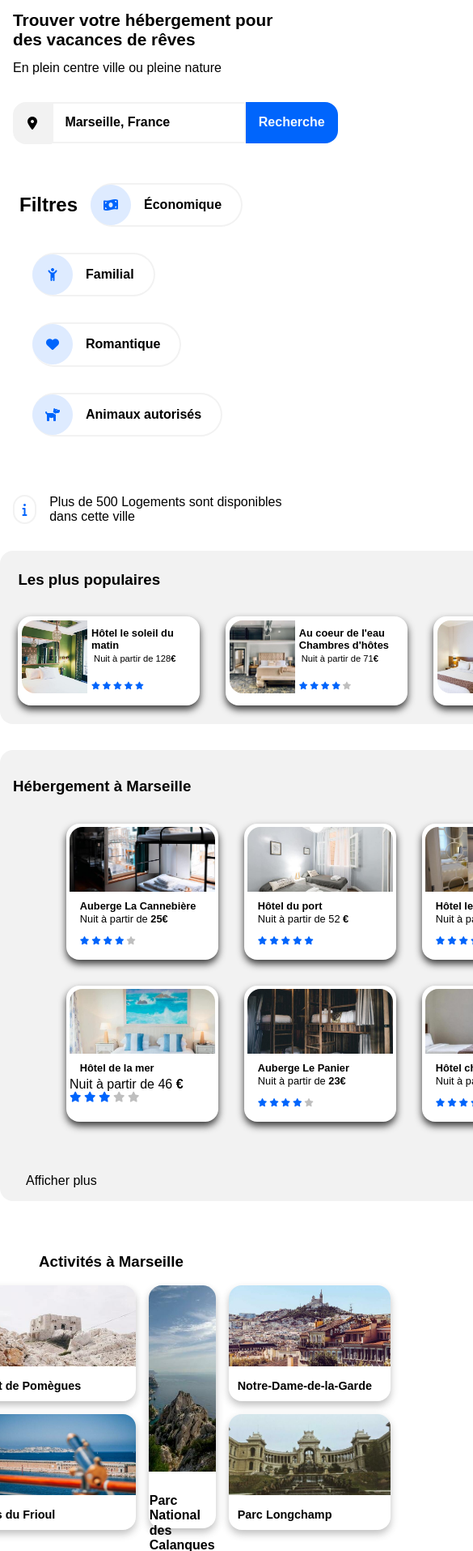
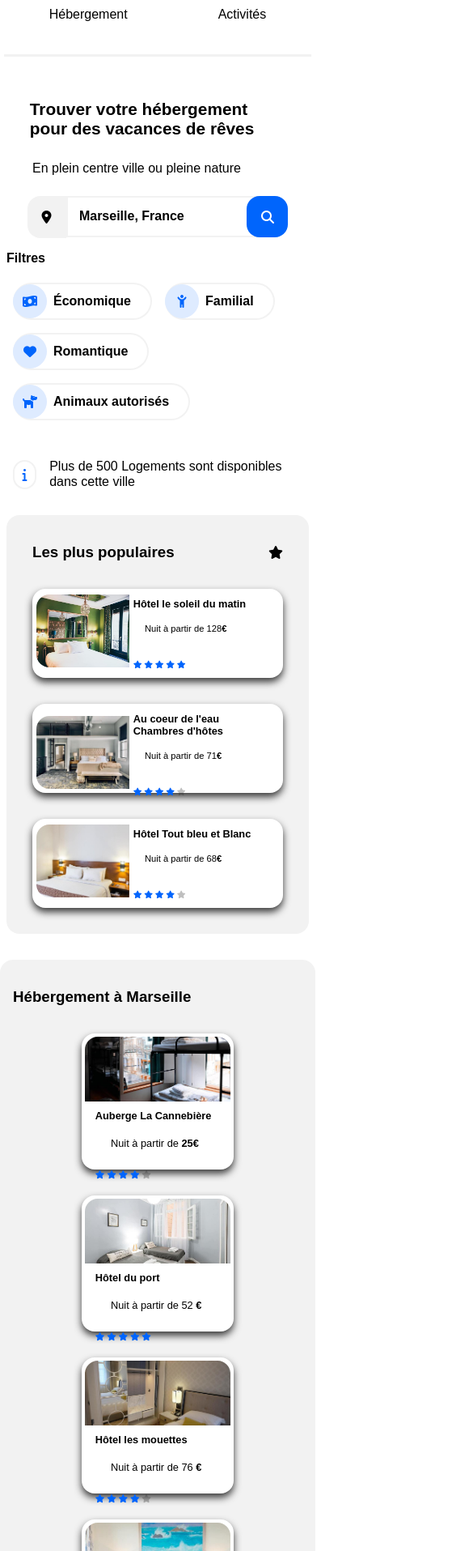
Before and after one commit to Biseray/p2_oc_biseray-, a plain HTML site: page index.html in a window 390 px wide. Shown: the part 85-2000 px from the top of the page at 81% size, 585 px wide, since content can reach past the window. Drawn offline with Linux system fonts and the light colour scheme; a web font is replaced by a local one.

Commit message:
(ajout fichier css mobile )

```diff
--- /dev/null
+++ b/css/mobile.styles.css
@@ -0,0 +1,220 @@
+@media screen and (max-width: 768px) {
+
+
+        body {
+            margin: auto ;
+            width: auto;
+
+            }
+
+    /* header  */
+        header {
+            padding: auto;
+            display: flex;
+            flex-direction: column;
+            justify-content:center;
+        }
+
+        header img {
+            text-align: center;
+
+        }
+        /* nav bar */
+
+      nav li {
+        width: 100%;
+        font-weight: 500;
+        padding: 2.5em;
+        padding-top: 1em;
+        text-align: center;
+        transition: color 0.2s ease-in-out, border 0.2s ease-in-out;
+        border-bottom: 3px #f2f2f2 solid;
+        text-align: center;
+
+    }
+
+    nav ul { padding-left: 0em;
+
+    }
+
+    nav li:hover {
+        width: 100%;
+        font-weight: 500;
+        padding: 2.5em;
+        padding-top: 1em;
+        text-align: center;
+        transition: color 0.2s ease-in-out, border 0.2s ease-in-out;
+        border-bottom: 3px #0065fc solid;
+        border-top: none ;
+
+    }
+
+    nav a:hover {
+        border-top: none ;
+    }
+    /* searchbar  */
+    .iconesearch {
+        display: block;
+    }
+
+    .searchtext{
+        display: none;
+    }
+    .fa-magnifying-glass
+     {
+        cursor: pointer;
+        margin-left:-1em ;
+        background-color: #0065FC;
+        color: white;
+	padding: 1.1em;
+    border: none;
+	border-radius: 1em 1em 1em 1em;
+
+    }
+
+    form {
+        display: flex;
+        justify-content: center;
+        margin:0em;
+    }
+
+    section h1 {
+
+        margin: 1em;
+    }
+
+    section p {
+        margin: 1em;
+        padding: 0.5em;
+    }
+
+
+    /* filters  */
+    .filtresbtn i {
+        height: 2.5em;
+        width: 2.5em;
+
+
+    }
+
+    .listfilters p {
+	padding: 0.5em;
+	padding-right: 1.5em;
+	margin: 0em;
+	font-weight: bold;
+}
+
+.filtresbtn {
+    margin: 0.5em;
+}
+
+.listfilters {
+    padding: 0em;
+	align-items: center;
+	display: flex;
+	flex-flow: wrap;
+    margin: 0em;
+
+}
+main { margin: 0.5em;
+
+}
+main h2 {
+    font-size: 1em
+}
+
+
+.hébergement {
+	margin: auto;
+	display: flex;
+	flex-direction: column;
+	background-color: #f2f2f2;
+	border-radius: 1em;
+	padding: 1em;
+	width: auto;
+}
+#containerarticle {
+
+	display: flex;
+	flex-direction:column;
+	justify-content: center;
+	flex-wrap: wrap;
+	position: relative;
+	width: auto;
+	max-width: auto;
+	min-width: 60px;
+
+
+
+}
+.contenairpopular {
+	display: flex;
+	flex-direction: column;
+}
+
+.sectionpopular {
+	display: flex;
+	flex-direction: column;
+	background-color: #f2f2f2;
+	border-radius: 1em;
+	padding: 1em;
+	width: auto;
+
+}
+
+#containerarticle {
+
+	display: flex;
+	flex-direction: row;
+	justify-content: center;
+	flex-wrap: wrap;
+	position: relative;
+	width: auto;
+	max-width: auto;
+	min-width: 60px;
+
+
+
+}
+
+.listactivity {
+	width: 100%;
+	display: flex;
+    flex-direction: column;
+	justify-content: space-around;
+
+
+
+}
+
+.card-activity1  {
+
+
+	width: 100%;
+    height: 80%;
+    max-width: 100%;
+	box-shadow: 0px 5px 10px rgba(56, 56, 56, 0.315);
+	border-radius: 1em 1em 1em 1em;
+}
+
+.card-activity2  img {
+    width: 100%;
+}
+.card-activity2  {
+    width: 100%;
+    height: 80%;
+	width: 100%;
+}
+
+.activityimg  {
+    height: 100px;
+
+}
+
+.activityimg2 .card-activity1 {
+    width: 100%;
+    height: 00px ;
+    box-shadow: 0px 5px 10px rgba(56, 56, 56, 0.315);
+    border-radius: 1em 1em 1em 1em;
+}
+}
--- a/css/styles.css
+++ b/css/styles.css
@@ -62,6 +62,8 @@ section p {
 	margin: 0%;
 }
 
+
+
 /* searchbar  */
 form {
 	display: flex;
@@ -70,9 +72,10 @@ form {
 	margin-bottom: 1em;
 }
 
-form i {
+form .fa-location-dot {
+
 	background-color: #f2f2f2;
-	padding: 1.2em;
+	padding: 1em;
 	border-radius: 1em 0em 0em 1em;
 	border: #f2f2f2 2px solid;
 
@@ -98,18 +101,19 @@ form p {
 	font-size: 1.2em;
 }
 
+
 /* filters */
 
 
 
-main p {
+.listfilters p {
 	padding: 1em;
 	padding-right: 1.5em;
 	margin: 0em;
 	font-weight: bold;
 }
 
-main {
+.listfilters {
 	align-items: center;
 	display: flex;
 	flex-flow: wrap;
@@ -160,6 +164,11 @@ main {
 
 #info p {
 	padding: 1em;
+
+}
+
+.iconesearch {
+	display: none;
 
 }
 
@@ -384,34 +393,24 @@ span {
 }
 
 /* listactivity */
-
-.card-activity1 {
-
-
-	width: 300px;
-
-	box-shadow: 0px 5px 10px rgba(56, 56, 56, 0.315);
-	border-radius: 1em 1em 1em 1em;
-}
-
-.activityimg {
-	height: 80%;
+.listactivity {
 	width: 100%;
-	position: relative;
-	object-fit: cover;
-	border-radius: 1em 1em 0em 0em;
-
+	display: flex;
+	justify-content: space-around;
 
 }
 
-.activityimg img {
+.overlaycard {
+	display: flex;
+	flex-direction: column;
+	gap: 1em;
 
-	height: 500px;
 }
 
 a {
 	text-decoration: none;
 	color: #000000;
+
 }
 
 .activitytitle {
@@ -419,7 +418,29 @@ a {
 	margin-left: 10px;
 }
 
+/* card1  */
+.card-activity1 {
+	width: 300px;
+	box-shadow: 0px 5px 10px rgba(56, 56, 56, 0.315);
+	border-radius: 1em 1em 1em 1em;
+}
 
+.activityimg {
+	object-fit: cover;
+	position: relative;
+	height: 80%;
+	width: 100%;
+
+	border-radius: 1em 1em 0em 0em;
+}
+
+.activityimg img {
+	height: 500px;
+
+}
+
+
+/* card2 */
 .card-activity2 {
 	width: 280px;
 	max-width: 100%;
@@ -434,8 +455,6 @@ a {
 	width: 100%;
 	max-height: 100%;
 	height: 600px;
-
-
 }
 
 .activityimg2 {
@@ -448,22 +467,8 @@ a {
 }
 
 
-.listactivity {
-	width: 100%;
-	display: flex;
-	justify-content: space-around;
 
-
-
-}
-
-.overlaycard {
-	display: flex;
-	flex-direction: column;
-	gap: 1em;
-
-}
-
+/*  */
 footer {
 	margin-top: 4em;
 	display: flex;
@@ -656,6 +661,7 @@ footer h5 {
 	.activityimg img {
 
 		height: 200px;
+
 	}
 	.activitytitle {
 		margin: 0em;
@@ -693,6 +699,6 @@ footer h5 {
 	}
 	.sectionactivity
 	{
-		margin: 3em;
+		margin: 3em
 	}
 }
--- a/index.html
+++ b/index.html
@@ -1,5 +1,5 @@
 <!DOCTYPE html>
-<html lang="en">
+<html lang="fr">
   <head>
     <meta charset="UTF-8">
     <meta http-equiv="X-UA-Compatible" content="IE=edge">
@@ -7,11 +7,12 @@
     <title>Booki</title>
     <link rel="stylesheet" href="css/normalize.css">
     <link rel="stylesheet" href="css/styles.css">
+    <link rel="stylesheet" href="css/mobile.styles.css">
   </head>
   <body>
     <!-- HEADER  -->
     <header>
-      <img src="images/logo/Booki.png" alt="logoBooki">
+      <img src="images/logo/Booki@3x.png" alt="logoBooki">
       <nav>
         <ul>
           <li>
@@ -30,14 +31,18 @@
       <form action="searchbar">
         <i class="fa-solid fa-location-dot"></i>
         <input type="search" placeholder="Marseille, France" class="search">
-        <p>Recherche</p>
+        <p class="searchtext">Recherche</p>
+       <div class="iconesearch">
+        <i class="fa-solid fa-magnifying-glass "></i>
+      </div>
       </form>
     </section>
     <!-- FILTERS -->
     <main>
       <h2>Filtres </h2>
+      <div class="listfilters">
       <div class="filtresbtn">
-        <i class="fa-solid fa-money-bill-wave"></i>
+        <i class="fa-solid fa-money-bill-wave hide"></i>
         <p>Économique</p>
       </div>
       <div class="filtresbtn">
@@ -51,7 +56,7 @@
       <div class="filtresbtn">
         <i class="fa-solid fa-dog"></i>
         <p>Animaux autorisés</p>
-      </div>
+      </div></div>
     </main>
     <div id="info">
       <i class="fa-solid fa-info"></i>
```
